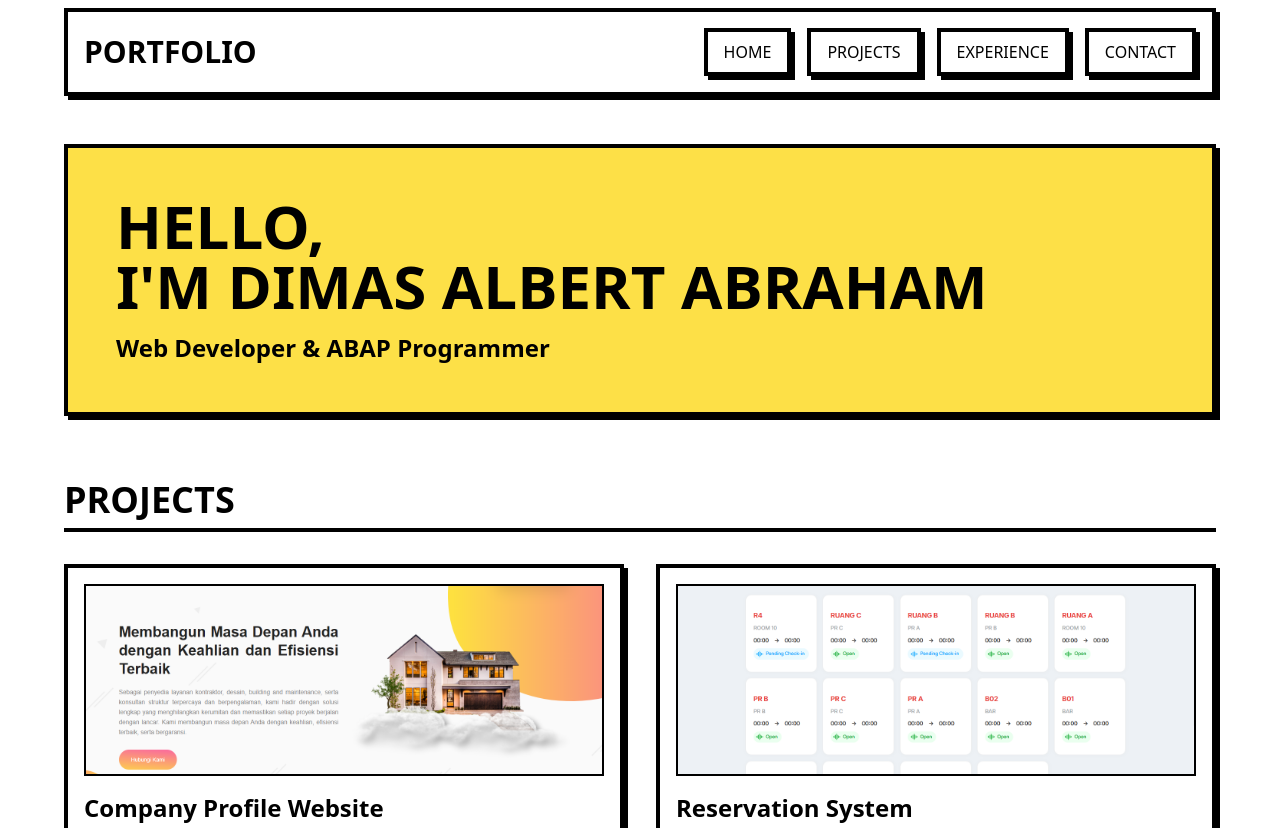
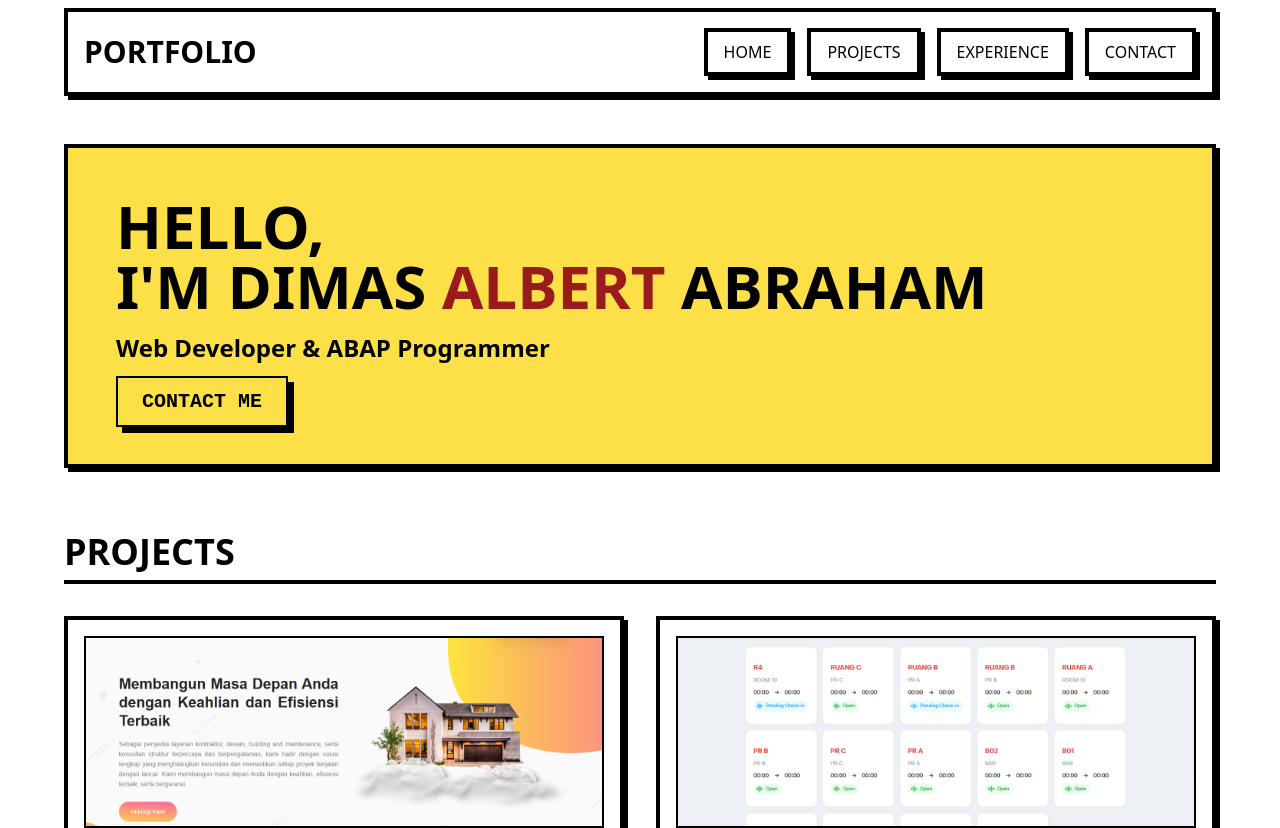
Before and after one commit to albertdimasa/albert-portfolio-2025, a Nuxt app: page / in a window 1280 px wide. Shown: the top 828 px of the page. Built offline with nearby package versions, Linux system fonts and the light colour scheme.

Commit message:
add cta and scroll top

```diff
--- a/components/TheExperience.vue
+++ b/components/TheExperience.vue
@@ -33,6 +33,11 @@
     </div>
   </section>
 </template>
+<style scoped>
+#experience {
+  scroll-margin-top: 7rem; /* Adjust value to match your header height */
+}
+</style>
 <script setup>
 const experience = [
   {
--- a/components/TheHero.vue
+++ b/components/TheHero.vue
@@ -1,9 +1,20 @@
 <template>
-  <!-- Hero Section -->
   <section class="brutalist-box bg-yellow-300 p-6 md:p-12 mb-8 md:mb-12">
     <h1 class="text-4xl md:text-6xl font-black mb-4">
-      HELLO,<br />I'M DIMAS ALBERT ABRAHAM
+      HELLO,<br />I'M DIMAS <span class="text-red-800">ALBERT</span> ABRAHAM
     </h1>
-    <p class="text-xl md:text-2xl font-bold">Web Developer & ABAP Programmer</p>
+    <p class="text-xl md:text-2xl font-bold mb-6">
+      Web Developer & ABAP Programmer
+    </p>
+    <a
+      href="#contact"
+      class="bg-transparent border-2 border-black px-6 py-3 font-bold text-black hover:bg-black hover:text-white transition duration-300 outline-none uppercase text-xl"
+      style="
+        box-shadow: 6px 6px 0px black;
+        font-family: monospace; /* Font monospace */
+      "
+    >
+      Contact Me
+    </a>
   </section>
 </template>
--- a/components/TheProjects.vue
+++ b/components/TheProjects.vue
@@ -38,6 +38,11 @@
     </div>
   </section>
 </template>
+<style scoped>
+#projects {
+  scroll-margin-top: -4rem;
+}
+</style>
 <script setup>
 const projects = [
   {
--- a/layouts/default.vue
+++ b/layouts/default.vue
@@ -1,32 +1,9 @@
 <template>
   <div class="min-h-screen bg-white">
-    <!-- <header class="border-4 border-black p-4 m-4 shadow-brutal">
-      <nav class="flex justify-between items-center">
-        <h1 class="font-brutal text-2xl">PORTFOLIO</h1>
-        <div class="space-x-4">
-          <NuxtLink
-            v-for="item in menuItems"
-            :key="item.text"
-            :to="item.link"
-            class="hover:bg-primary p-2 border-2 border-black transition-colors"
-          >
-            {{ item.text }}
-          </NuxtLink>
-        </div>
-      </nav>
-    </header> -->
-
     <main class="container mx-auto px-4">
       <slot />
     </main>
   </div>
 </template>
 
-<script setup>
-const menuItems = [
-  { text: "HOME", link: "/" },
-  { text: "EXPERIENCE", link: "#experience" },
-  { text: "PROJECTS", link: "#projects" },
-  { text: "CONTACT", link: "#contact" },
-];
-</script>
+<script setup></script>
--- a/nuxt.config.ts
+++ b/nuxt.config.ts
@@ -23,24 +23,13 @@ export default defineNuxtConfig({
     // Settings that can be overridden on per-element basis, by `data-aos-*` attributes:
     offset: 120, // offset (in px) from the original trigger point
     delay: 0, // values from 0 to 3000, with step 50ms
-    duration: 400, // values from 0 to 3000, with step 50ms
+    duration: 800, // values from 0 to 3000, with step 50ms
     easing: 'ease', // default easing for AOS animations
     once: false, // whether animation should happen only once - while scrolling down
     mirror: false, // whether elements should animate out while scrolling past them
     anchorPlacement: 'top-bottom', // defines which position of the element regarding to window should trigger the animation
 
-    // Hide element when scrolling
-    onScroll: {
-      hide: true,
-      hideOnMobile: true,
-      hideOnTablet: true,
-      reset: true,
-    },
-    onRefresh: {
-      hide: true,
-      hideOnMobile: true,
-      hideOnTablet: true,
-    },
+
   },
   build: {
     transpile: ['@heroicons/vue']
--- a/pages/index.vue
+++ b/pages/index.vue
@@ -25,8 +25,8 @@
         </svg>
       </button>
       <TheProjects data-aos="fade-down" />
-      <TheExperience data-aos="fade-right" />
-      <TheContact data-aos="fade-left" />
+      <TheExperience data-aos="fade-up" />
+      <TheContact data-aos="fade-down" />
     </div>
   </div>
 </template>
@@ -39,7 +39,7 @@ useHead({
     {
       name: "description",
       content:
-        "Personal Website of Dimas Albert Abraham, a web developer and abap programmer",
+        "Web Developer yang berspesialisasi dalam Laravel dan Nuxt.js. Serta juga ABAP Programmer.",
     },
   ],
   script: [
```
